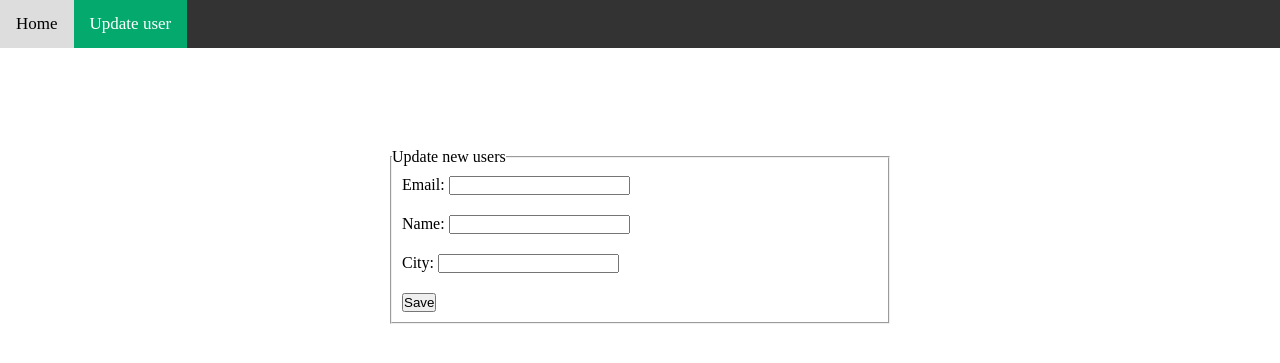
After one commit to happy24h/udemy_nodejs_and_express, a Node server app: page /update in a window 1280 px wide. The commit adds this page. Shown: the top 363 px of the page. Run offline with Node 20, Linux system fonts and the light colour scheme.

Commit message:
display list users and create form view edit user

```diff
--- a/src/controllers/homeController.js
+++ b/src/controllers/homeController.js
@@ -7,6 +7,9 @@ const getHomePage = async (req, res) => {
 
 const getCreatePage = (req, res) => {
   return res.render("create.ejs");
+};
+const getUpdatePage = (req, res) => {
+  return res.render("edit.ejs");
 };
 const postCreateUser = async (req, res) => {
   console.log("check request body >>>", req.body);
@@ -54,4 +57,5 @@ module.exports = {
   getLoginPage,
   postCreateUser,
   getCreatePage,
+  getUpdatePage,
 };
--- a/src/routes/web.js
+++ b/src/routes/web.js
@@ -5,6 +5,7 @@ const {
   getLoginPage,
   postCreateUser,
   getCreatePage,
+  getUpdatePage,
 } = require("../controllers/homeController");
 const { getContentController } = require("../controllers/contentController");
 
@@ -13,6 +14,7 @@ const { getContentController } = require("../controllers/contentController");
 // khai báo route
 router.get("/", getHomePage);
 router.get("/create", getCreatePage);
+router.get("/update", getUpdatePage);
 
 router.post("/create-user", postCreateUser);
 
--- /dev/null
+++ b/src/views/edit.ejs
@@ -0,0 +1,39 @@
+<!DOCTYPE html>
+<html lang="en">
+  <head>
+    <meta charset="UTF-8" />
+    <meta http-equiv="X-UA-Compatible" content="IE=edge" />
+    <meta name="viewport" content="width=device-width, initial-scale=1.0" />
+    <title>Update a user</title>
+    <link rel="stylesheet" href="/css/styles.css" />
+  </head>
+
+  <body>
+    <div class="topnav">
+      <a href="/">Home</a>
+      <a href="/update" class="active">Update user</a>
+    </div>
+    <div class="form-add-new">
+      <form action="/create-user" method="POST">
+        <fieldset>
+          <legend>Update new users</legend>
+          <div class="input-group">
+            <label>Email: </label>
+            <input type="text" name="email" />
+          </div>
+          <div class="input-group">
+            <label>Name: </label>
+            <input type="text" name="name" />
+          </div>
+          <div class="input-group">
+            <label>City: </label>
+            <input type="text" name="city" />
+          </div>
+          <div>
+            <button>Save</button>
+          </div>
+        </fieldset>
+      </form>
+    </div>
+  </body>
+</html>
```
Also changed, not shown: src/views/home.ejs (+27 -5 lines).
